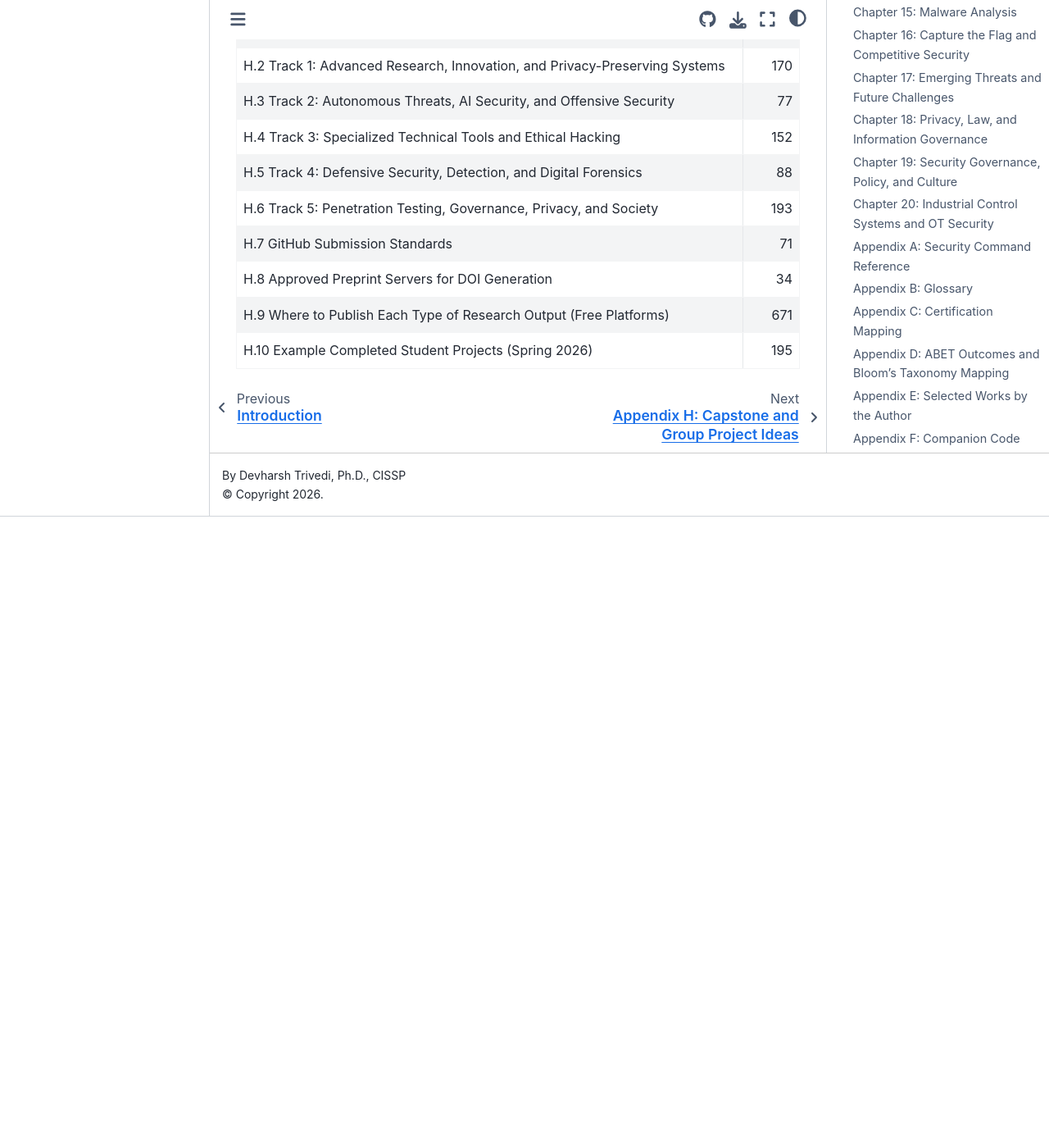
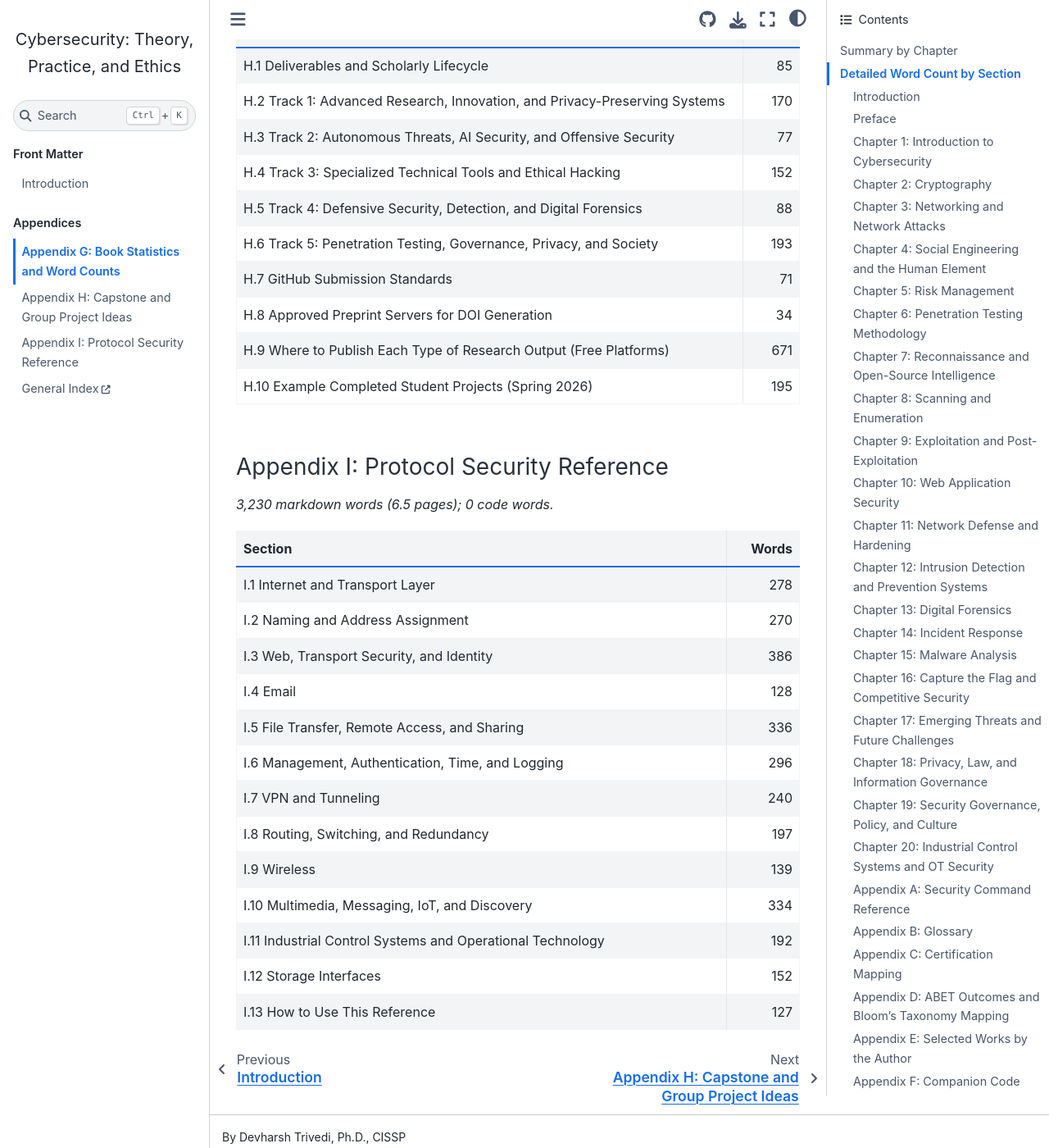
Before and after one commit to devharsh/cybersec-textbook, a Jupyter Book: the page built from chapters/appendix_g/appendix_g.md, in a window 1280 px wide and 1400 px high, scrolled down 28175 px. Shown: the whole window at 82% size. Built offline with Jupyter Book 1.0.4 settings and Sphinx 7.4.7 and the Sphinx Book theme 1.1.4, drawn with Linux system fonts in a browser that asks for light colours; pages that are not in the unit, such as notebooks, are missing from menus; before the commit the page ends 28805 px from its top, so only the background shows below that; some of the changed text lies outside the part shown.

Commit message:
Add Appendix I: Protocol Security Reference (full form, RFC/standard + year, default ports, usage, attacks, and defenses for ~75 protocols across 13 categories); link in TOC and intro

```diff
--- a/_toc.yml
+++ b/_toc.yml
@@ -72,5 +72,7 @@
         title: "Appendix G: Book Statistics and Word Counts"
       - file: chapters/appendix_h/appendix_h
         title: "Appendix H: Capstone and Group Project Ideas"
+      - file: chapters/appendix_i/appendix_i
+        title: "Appendix I: Protocol Security Reference"
       - url: https://book.com.puter.tips/genindex.html
         title: "General Index"
--- a/chapters/appendix_g/appendix_g.md
+++ b/chapters/appendix_g/appendix_g.md
@@ -38,7 +38,8 @@
 | Appendix F: Companion Code and Repositories | 1,169 | 0 | 2.3 |
 | Appendix G: Book Statistics and Word Counts | (this page) | - | - |
 | Appendix H: Capstone and Group Project Ideas | 1,930 | 0 | 3.9 |
-| **TOTAL** | **178,251** | **9,949** | **357** |
+| Appendix I: Protocol Security Reference | 3,230 | 0 | 6.5 |
+| **TOTAL** | **181,481** | **9,949** | **363** |
 
 ## Detailed Word Count by Section
 
@@ -712,3 +713,23 @@
 | H.8 Approved Preprint Servers for DOI Generation | 34 |
 | H.9 Where to Publish Each Type of Research Output (Free Platforms) | 671 |
 | H.10 Example Completed Student Projects (Spring 2026) | 195 |
+
+### Appendix I: Protocol Security Reference
+
+*3,230 markdown words (6.5 pages); 0 code words.*
+
+| Section | Words |
+|---|---:|
+| I.1 Internet and Transport Layer | 278 |
+| I.2 Naming and Address Assignment | 270 |
+| I.3 Web, Transport Security, and Identity | 386 |
+| I.4 Email | 128 |
+| I.5 File Transfer, Remote Access, and Sharing | 336 |
+| I.6 Management, Authentication, Time, and Logging | 296 |
+| I.7 VPN and Tunneling | 240 |
+| I.8 Routing, Switching, and Redundancy | 197 |
+| I.9 Wireless | 139 |
+| I.10 Multimedia, Messaging, IoT, and Discovery | 334 |
+| I.11 Industrial Control Systems and Operational Technology | 192 |
+| I.12 Storage Interfaces | 152 |
+| I.13 How to Use This Reference | 127 |
```
Also changed, not shown: chapters/00_intro/introduction.md (+2 -1 lines), chapters/appendix_i/appendix_i.md (added, +194 -0 lines), intro.md (+1 -1 lines).
